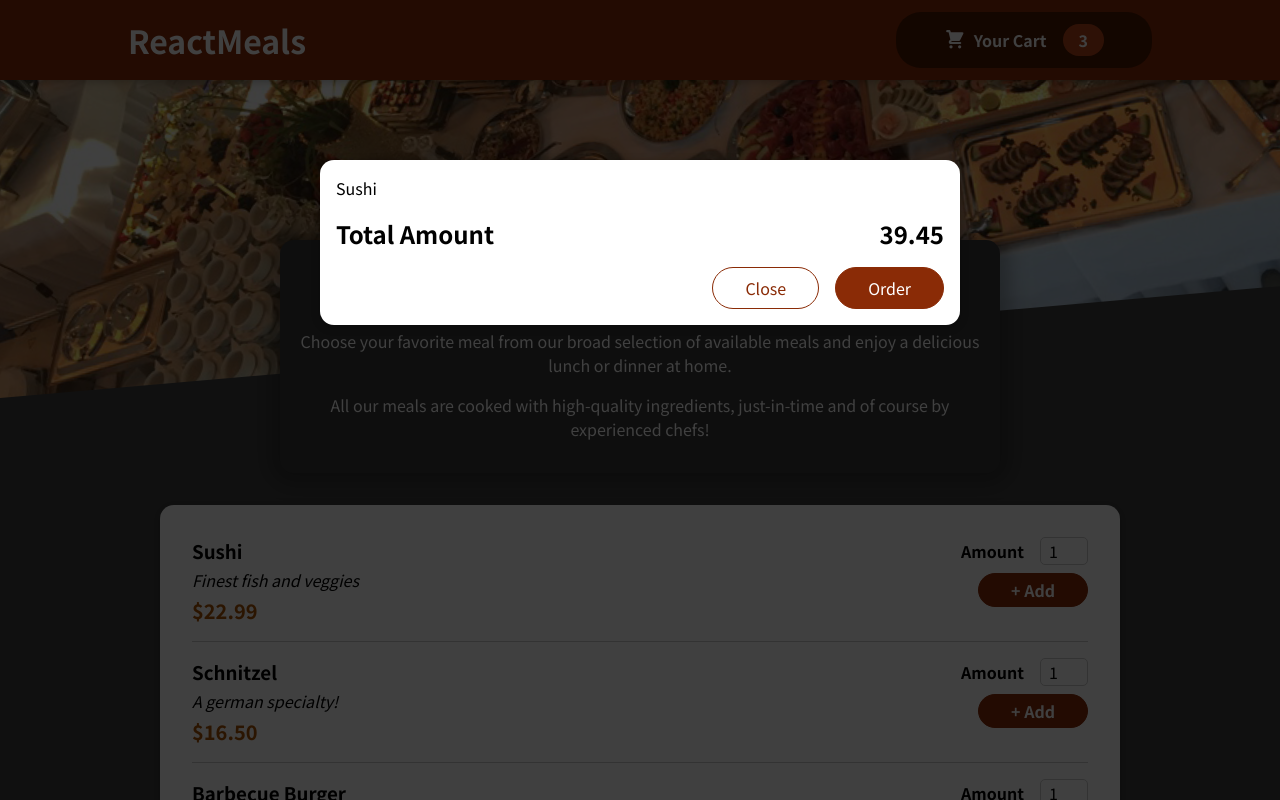
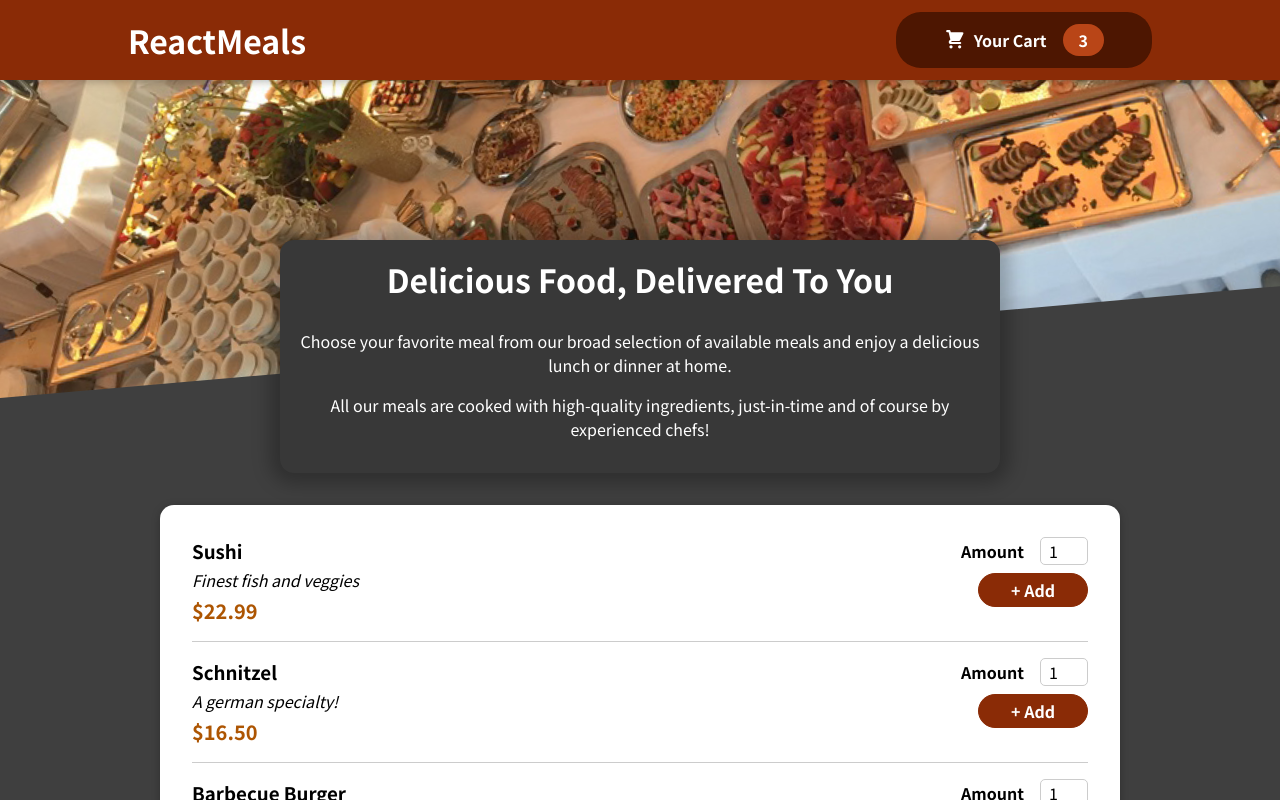
Before and after one commit to danyczech/training-project2-react, a React (Create React App) app: page / in a window 1280 px wide. Shown: the top 800 px of the page. Built offline with nearby package versions, Linux system fonts and the light colour scheme.

Commit message:
opening/closing Cart modal component

```diff
--- a/src/App.js
+++ b/src/App.js
@@ -1,12 +1,25 @@
+import { useState } from 'react';
+
 import Header from "./components/Layout/Header";
 import Meals from "./components/Meals/Meals";
 import Cart from "./components/Cart/Cart";
 
+
 function App() {
+  const [cartIsShown, setCartIsShown] = useState(false);
+
+  const showCartHandler = () => {
+    setCartIsShown(true);
+  }
+
+  const hideCartHandler = () => {
+    setCartIsShown(false);
+  }
+
   return (
     <>
-      <Cart />
-      <Header />
+      {cartIsShown && <Cart onHideCart={hideCartHandler}/>}
+      <Header onShowCart={showCartHandler}/>
       <main>
         <Meals />
       </main>
--- a/src/components/Cart/Cart.js
+++ b/src/components/Cart/Cart.js
@@ -11,14 +11,14 @@
   );
 
   return (
-    <Modal>
+    <Modal onClose={props.onHideCart}>
       {cartItems}
       <div className={classes.total}>
         <span>Total Amount</span>
         <span>39.45</span>
       </div>
       <div className={classes.actions}>
-        <button className={classes["button--alt"]}>Close</button>
+        <button className={classes["button--alt"]} onClick={props.onHideCart}>Close</button>
         <button className={classes.button}>Order</button>
       </div>
     </Modal>
--- a/src/components/Layout/Header.js
+++ b/src/components/Layout/Header.js
@@ -7,7 +7,7 @@
     <>
       <header className={classes.header}>
         <h1>ReactMeals</h1>
-        <HeaderCartButton />
+        <HeaderCartButton onClick={props.onShowCart}/>
       </header>
       <div className={classes["main-image"]}>
         <img src={mealsImage} alt='A table full of delicious food' />
--- a/src/components/Layout/HeaderCartButton.js
+++ b/src/components/Layout/HeaderCartButton.js
@@ -1,9 +1,9 @@
 import classes from "./HeaderCartButton.module.css";
 import CartIcon from "../Cart/CartIcon";
 
-const HeaderCartButton = () => {
+const HeaderCartButton = (props) => {
   return (
-    <button className={classes.button}>
+    <button className={classes.button} onClick={props.onClick}>
       <span className={classes.icon}>
         <CartIcon />
       </span>
--- a/src/components/UI/Modal.js
+++ b/src/components/UI/Modal.js
@@ -1,8 +1,8 @@
 import ReactDOM from "react-dom";
 import classes from "./Modal.module.css";
 
-const Backdrop = () => {
-  return <div className={classes.backdrop} />;
+const Backdrop = (props) => {
+  return <div className={classes.backdrop} onClick={props.onClose}/>;
 };
 
 const ModalOverlay = (props) => {
@@ -18,7 +18,7 @@
 const Modal = (props) => {
   return (
     <>
-      {ReactDOM.createPortal(<Backdrop />, portalElement)}
+      {ReactDOM.createPortal(<Backdrop onClose={props.onClose}/>, portalElement)}
       {ReactDOM.createPortal(
         <ModalOverlay>{props.children}</ModalOverlay>,
         portalElement
```
